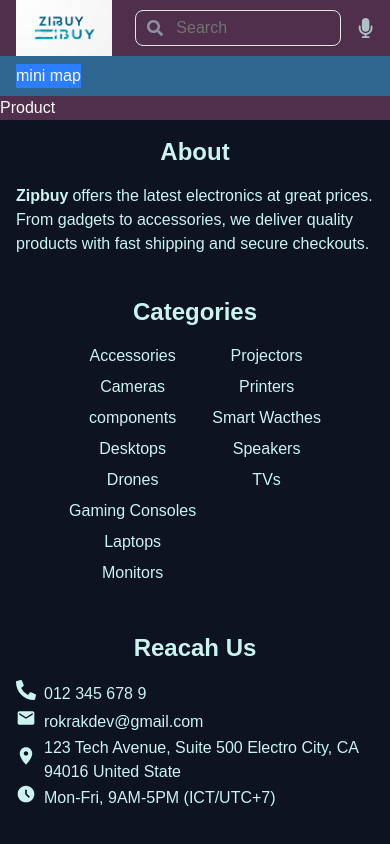
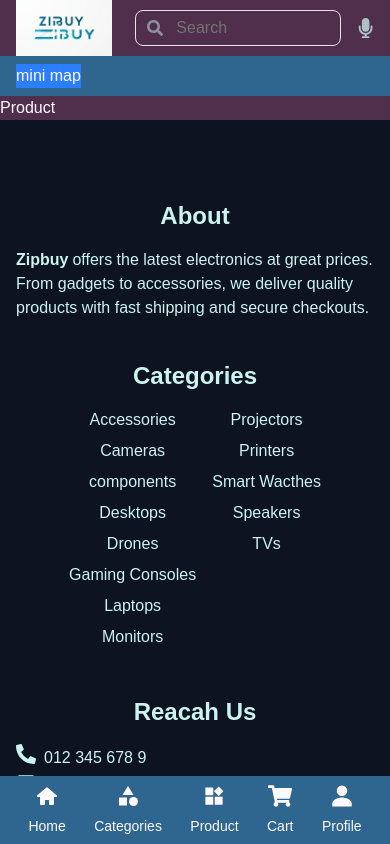
Before and after one commit to ChanVimean/Zipbuy, a React (Vite) app: page /Product in a window 390 px wide. Shown: the top 844 px of the page. Built offline with nearby package versions, Linux system fonts and the light colour scheme.

Commit message:
Fixed bugs and add Bottom bar

```diff
--- a/src/App.tsx
+++ b/src/App.tsx
@@ -11,14 +11,17 @@ import { useEffect } from "react";
 import { useAppDispatch, useAppSelector } from "./hook/redux";
 import { loadTheme } from "./context/slices/themeSlice";
 import Footer from "./components/Footer";
+import BottomBar from "./components/BottomBar";
+import Cart from "./page/Cart";
 
-const pcNav = [
+const navigation = [
   { title: "/", link: <Home /> },
   { title: "/Categories", link: <Categories /> },
   { title: "/Product", link: <Product /> },
   { title: "/Build", link: <Build /> },
   { title: "/Custom", link: <Custom /> },
   { title: "/Profile", link: <Profile /> },
+  { title: "/Cart", link: <Cart /> },
 ];
 
 const App: React.FC = () => {
@@ -42,16 +45,19 @@ const App: React.FC = () => {
   }, [theme, colors]);
 
   return (
-    <div className="font-poppins bg-[var(--bg-theme)] text-[var(--text-theme)]">
+    <div className="relative font-poppins bg-[var(--bg-theme)] text-[var(--text-theme)]">
       <nav className="fixed-top">
         <Header />
         <NavBar />
+        <aside className="fixed lg:hidden w-full bottom-0 z-50">
+          <BottomBar />
+        </aside>
       </nav>
 
       <main>
         <section>
           <Routes>
-            {pcNav.map((nav, index) => (
+            {navigation.map((nav, index) => (
               <Route key={index} path={nav.title} element={nav.link} />
             ))}
           </Routes>
--- /dev/null
+++ b/src/components/BottomBar.tsx
@@ -0,0 +1,40 @@
+import type { JSX } from "react";
+import { Link } from "react-router-dom";
+import { TiHome } from "react-icons/ti";
+import { MdCategory } from "react-icons/md";
+import { AiFillProduct } from "react-icons/ai";
+import { FaShoppingCart } from "react-icons/fa";
+import { IoPersonSharp } from "react-icons/io5";
+
+type LinkTypes = {
+  title: string;
+  icon: JSX.Element;
+  path: string;
+};
+
+const BottomBar = () => {
+  const links: LinkTypes[] = [
+    { title: "Home", icon: <TiHome />, path: "/" },
+    { title: "Categories", icon: <MdCategory />, path: "/Categories" },
+    { title: "Product", icon: <AiFillProduct />, path: "/Product" },
+    { title: "Cart", icon: <FaShoppingCart />, path: "/Cart" },
+    { title: "Profile", icon: <IoPersonSharp />, path: "/Profile" },
+  ];
+
+  return (
+    <div className="w-full bg-[var(--nav-theme)] py-2 md:py-6">
+      <ul className="flex justify-evenly">
+        {links.map((link, index) => (
+          <li key={index} className="flex flex-col items-center space-y-2">
+            <Link to={link.path} className="text-2xl md:text-3xl">
+              {link.icon}
+            </Link>
+            <h3 className="text-sm md:text-lg">{link.title}</h3>
+          </li>
+        ))}
+      </ul>
+    </div>
+  );
+};
+
+export default BottomBar;
--- a/src/components/Footer.tsx
+++ b/src/components/Footer.tsx
@@ -71,7 +71,7 @@ const Footer = () => {
   ];
 
   return (
-    <div className="w-full h-auto footer space-y-5">
+    <div className="w-full h-auto footer space-y-5 py-16">
       {/* Main Content */}
       <section
         className="w-full grid grid-cols-1 md:grid-cols-2 lg:grid-cols-4
@@ -161,11 +161,7 @@ const Footer = () => {
             {apps.map((app, index) => (
               <li key={index} className="w-28">
                 <a href={app.link}>
-                  <img
-                    src={app.img}
-                    alt="App Link"
-                    className="w-full h-full"
-                  />
+                  <img src={app.img} alt="App Link" className="w-full h-full" />
                 </a>
               </li>
             ))}
--- /dev/null
+++ b/src/page/Cart.tsx
@@ -0,0 +1,5 @@
+const Cart = () => {
+  return <div>Cart</div>;
+};
+
+export default Cart;
```
